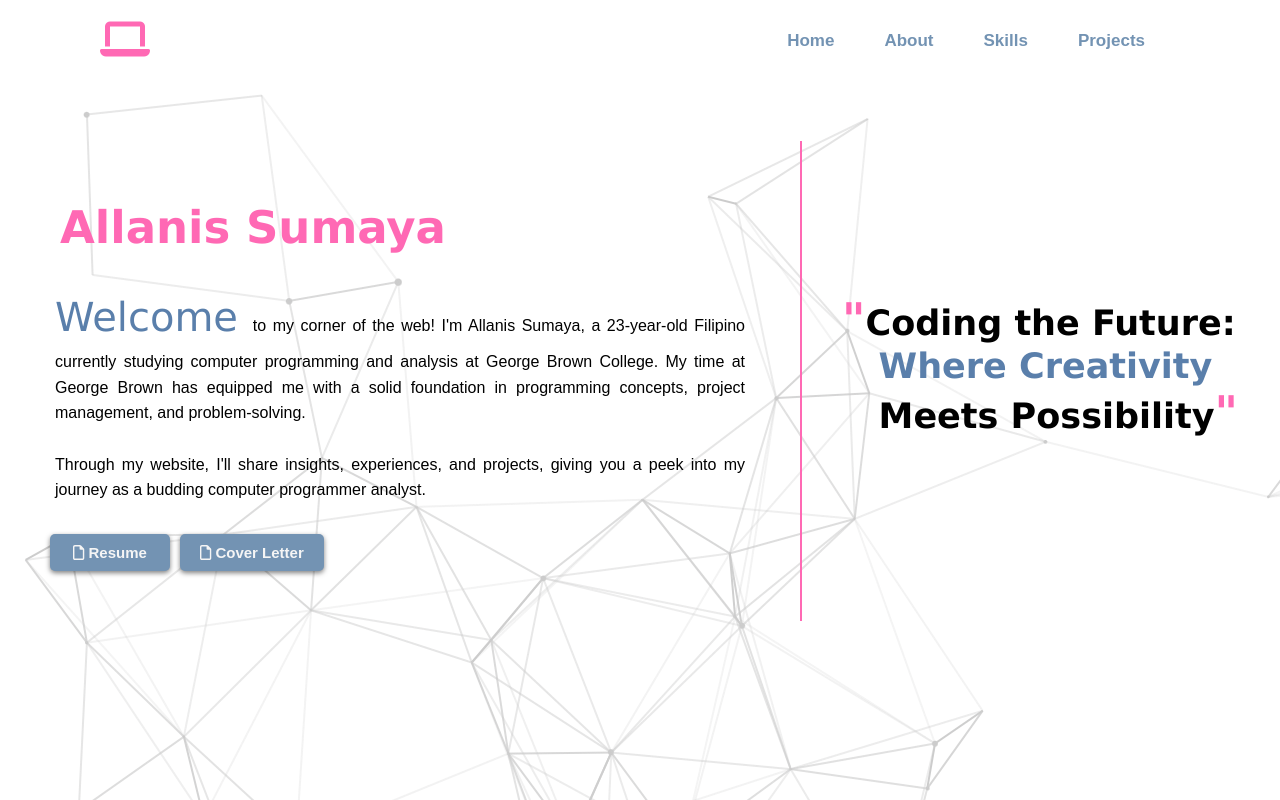
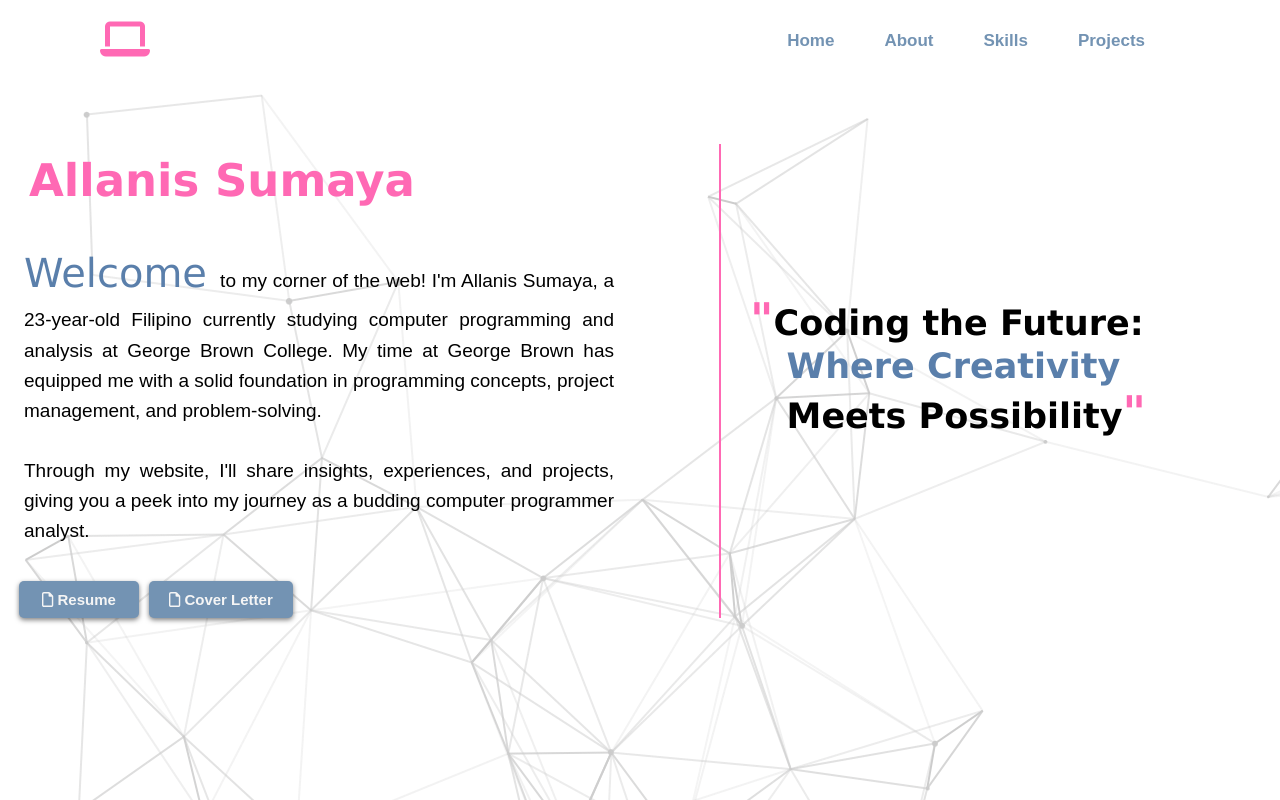
Before and after one commit to electruh/Portfolio, a React (Create React App) app: page /about in a window 1280 px wide. Built offline with nearby package versions, Linux system fonts and the light colour scheme.

Commit message:
Edited layouts & added project documents

```diff
--- a/public/index.html
+++ b/public/index.html
@@ -24,7 +24,7 @@
       work correctly both with client-side routing and a non-root public URL.
       Learn how to configure a non-root public URL by running `npm run build`.
     -->
-    <title>React App</title>
+    <title>Allanis Sumaya</title>
   </head>
   <body>
     <noscript>You need to enable JavaScript to run this app.</noscript>
--- a/src/components/About.js
+++ b/src/components/About.js
@@ -14,6 +14,7 @@ const MainContent = () => {
     return (
         <main className="contentAbout">
             <div className="aboutMe">
+                <div className="aboutBorder">
                 <h1><span className="pink-text">Allanis Sumaya</span></h1>
                 <p><span className="blue-text">Welcome </span> to my corner of the web! I'm Allanis Sumaya, a 23-year-old Filipino currently studying computer programming and analysis at George Brown College. My time at George Brown has equipped me with a solid foundation in programming concepts, project management, and problem-solving.</p>
                 <p>Through my website, I'll share insights, experiences, and projects, giving you a peek into my journey as a budding computer programmer analyst.</p>
@@ -24,12 +25,12 @@ const MainContent = () => {
                     </button>
                 </a>
 
-
                 <a href={coverletter} target="_blank" className="coverletter-link">
                     <button className="coverletter">
                         <FontAwesomeIcon icon={faFile} /> Cover Letter
                     </button>
                 </a>
+                </div>
 
             </div>
             <div className="philosophy">
--- a/src/components/DocumentationPage.js
+++ b/src/components/DocumentationPage.js
@@ -8,6 +8,8 @@ import plan from '../file/W24_T23_Project_Plan_V2.0.pdf';
 import analysis from '../file/F23_T23_Requirements_Analysis_and_Design-2.pdf';
 import status from '../file/W24_T23_COMP3078_Project_Status_Report_2.pdf';
 
+
+
 const DocumentationPage = () => {
     const documents = [
         { name: 'Project Summary', link: summary },
@@ -15,9 +17,9 @@ const DocumentationPage = () => {
         { name: 'Project/Business Requirements', link: requirements },
         { name: 'Project Plan', link: plan },
         { name: 'Requirements Analysis and Design', link: analysis },
-        { name: 'Wireframes/Mockups', link: analysis },
+        { name: 'Wireframes/Mockups', link: "https://www.figma.com/file/C9nh2UmyTSwg2hi1S7L7po/Barbershop-Mobile-App?type=design&node-id=8%3A8&mode=design&t=lDoG9zzA2VMy5Fel-1" },
         { name: 'Status Report', link: status },
-        { name: 'System Implementation', link: status },
+        // { name: 'System Implementation', link:  },
         // Add more documents with corresponding links
     ];
 
--- a/src/components/Projects.js
+++ b/src/components/Projects.js
@@ -73,7 +73,7 @@ const Projects = () => {
         {
             name: "Dental Management System",
             description: "Our team developed a software solution that revolutionizes dental clinic operations, enabling efficient appointment scheduling, patient management and service booking. " +
-                "Year developed: 2017",
+            "Year developed: 2017",
             techStack: "C#, mySql",
             image: shsProject,
             githubLink: "",
--- a/src/components/Skills.js
+++ b/src/components/Skills.js
@@ -14,7 +14,7 @@ import nodeImg from '../assets/skills/node.png';
 import springImg from '../assets/skills/spring.png';
 import gitImg from '../assets/skills/git.png';
 import githubImg from '../assets/skills/github.png';
-// Import other images as needed
+
 
 const SkillsPage = () => {
     const skillsData = [
@@ -25,7 +25,7 @@ const SkillsPage = () => {
         { name: 'Python', image: pythonImage },
         { name: 'Php', image: phpImage },
         { name: 'Android', image: androidImg },
-        { name: 'Java', image: javaImage },
+        { name: '', image: javaImage },
         { name: 'Swift', image: swiftImg },
         { name: 'C#', image: csharpImg },
         { name: '.Net', image: netImg },
--- a/src/styles/main.css
+++ b/src/styles/main.css
@@ -75,9 +75,12 @@ nav a.active-link {
 }
 .aboutMe{
     max-width: 700px;
-    margin: 0 auto;
-    padding: 50px;
+    margin: auto;
+    padding: 0;
     border-right: 2px solid hotpink;
+}
+.aboutBorder{
+    margin-right: 100px;
 }
 .project{
     max-width: 500px;
@@ -86,7 +89,7 @@ nav a.active-link {
 }
 .philosophy{
     max-width: 500px;
-    margin: 0 auto;
+    margin: 0 40px 0 0;
 }
 .centered-image {
     margin: 0 auto;
@@ -95,10 +98,13 @@ nav a.active-link {
     border-radius: 50%;
 }
 .content {
-    margin-top: 60px;
+    margin-top: 100px;
+    margin-left: 0;
+    margin-right: 50px;
 }
 .contentAbout{
     margin-top: 60px;
+    margin-left: 0;
 }
 
 h1 {
@@ -115,25 +121,25 @@ h2 {
     text-align: left;
     color: black;
     margin-left: 200px;
+    margin-bottom: 40px;
     padding: 10px;
     font-weight: bold;
 }
 h3{
-    font-size: 15px;
     font-family: AppleSystemUIFont, sans-serif;
     text-align: left;
-    margin-left: 30px;
     padding: 12px;
 }
 .pink2-text{
     color: #5A7FAB;
 }
 p{
-    font-size: 16px;
+    font-size: 19px;
     font-family: AppleSystemUIFont, sans-serif;
     text-align: justify;
     color: black;
     padding: 5px;
+    /*margin-right: 50px;*/
     line-height: 1.6;
 }
 
@@ -290,12 +296,6 @@ ul {
      /* Gradient for hover effect */
 }
 
-/*.name{*/
-/*    font-family: Verdana, sans-serif;*/
-/*    font-size: 24px;*/
-/*    font-weight: bold;*/
-/*    margin-left: 10px;*/
-/*}*/
 
 .typewriter {
     overflow: hidden; /* Ensures the content is not revealed until the animation */
@@ -322,26 +322,29 @@ ul {
     display: grid;
     grid-template-columns: repeat(5, 1fr); /* 5 columns */
     gap: 10px; /* Adjust the gap as needed */
+    justify-content: center; /* Center the grid horizontally */
+    align-items: center; /* Center the grid vertically */
     margin-left: 200px;
     margin-right: 200px;
+    margin-top: 20px; /* Adjust the top margin */
     font-family: AppleSystemUIFont, sans-serif;
     font-size: 20px;
+}
 
-}
 
 .skill-item {
     display: flex;
     flex-direction: column;
     align-items: center;
     text-align: center;
-    /*background-color: rgba(60, 90, 150, 0.3);*/
     padding: 5px;
     border-radius: 5px; /* Add border-radius for rounded corners */
-    height: 150px /* Adjust the height as needed */;
+    height: 150px; /* Adjust the height as needed */
     border: 1px solid #5A7FAB; /* Add border for the items */
-    background-color: rgba(192, 192, 192, 0.1); /* Semi-transparent silver bacground */
+    background-color: rgba(192, 192, 192, 0.1); /* Semi-transparent silver background */
     backdrop-filter: blur(5px); /* Apply blur effect to mimic frosted glass */
 }
+
 
 .skill-item img {
     max-width: 100%;
@@ -368,7 +371,7 @@ ul {
     flex-wrap: wrap;
     justify-content: center; /* Adjusts alignment to center */
     margin: 0 auto;
-    background: #7393B3;
+    background: whitesmoke;
 }
 
 .project-card {
```
